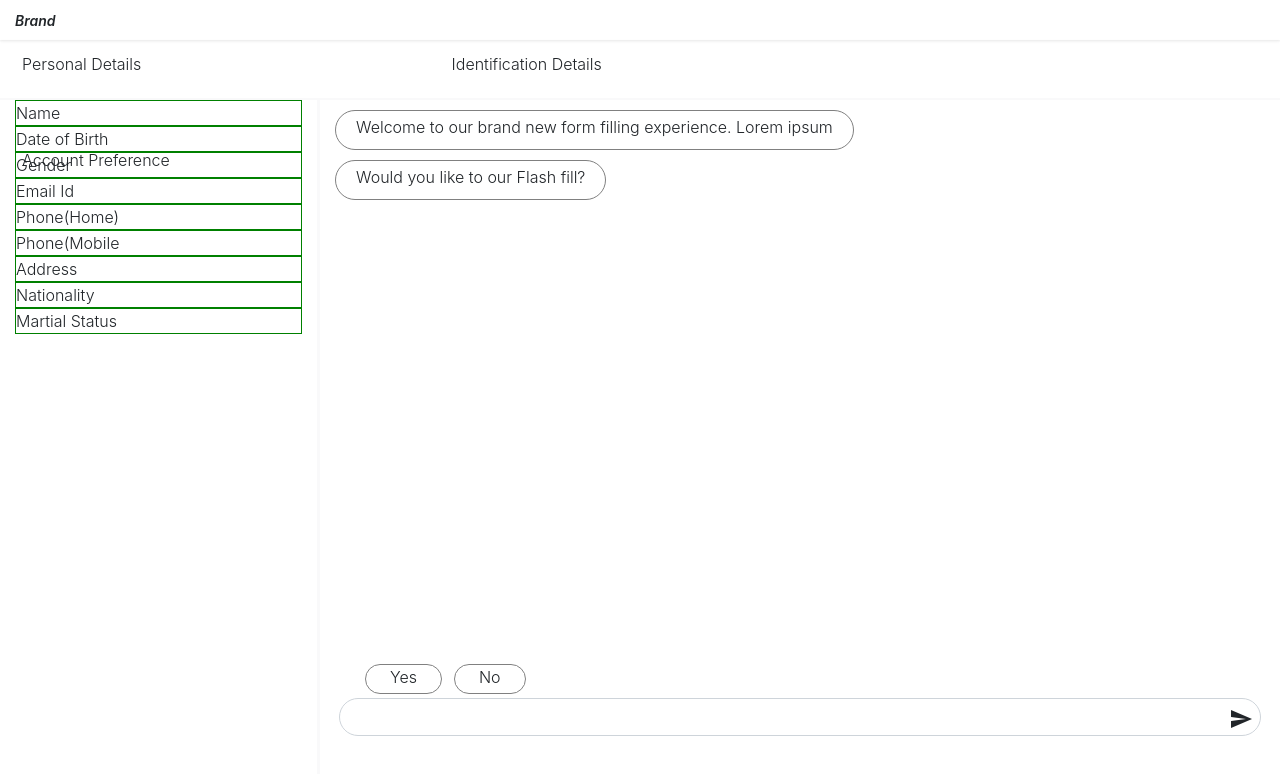
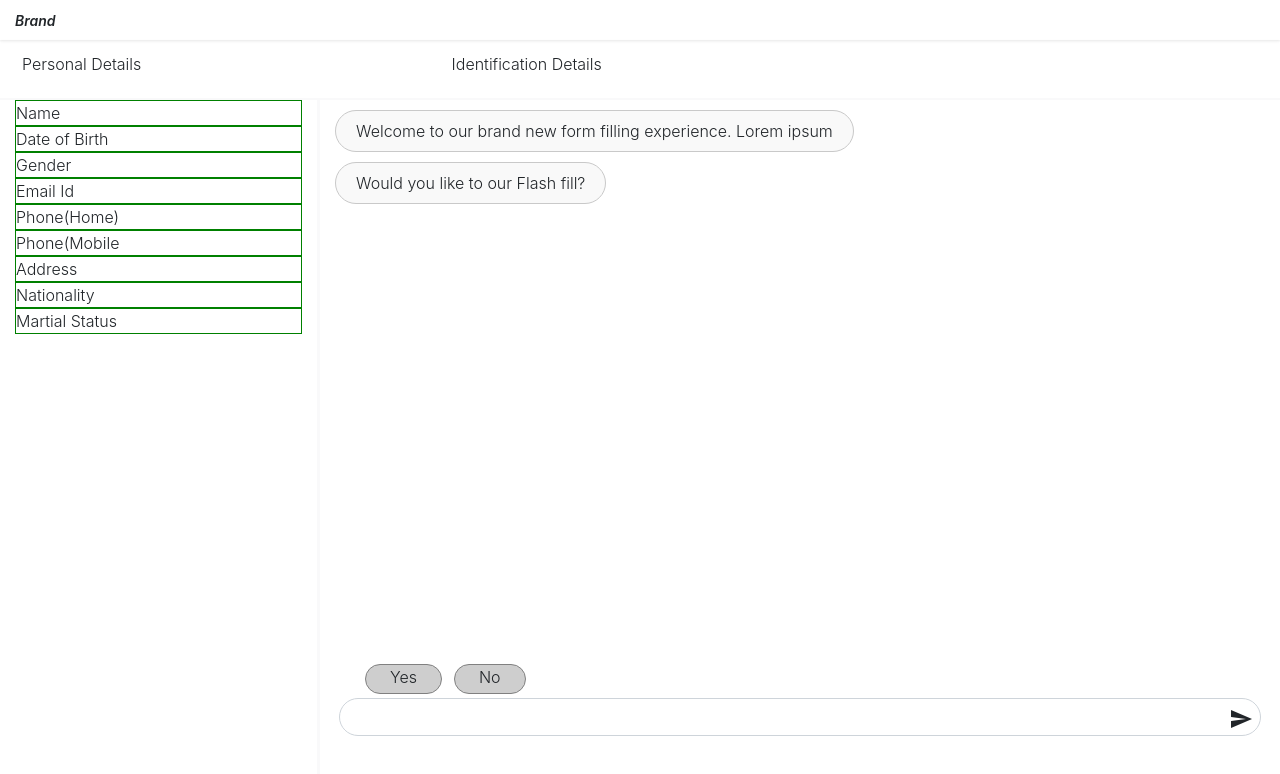
Before and after one commit to kamalbabu/new-form-layout, a React (Create React App) app: page / in a window 1280 px wide. Shown: the top 774 px of the page. Built offline with nearby package versions, Linux system fonts and the light colour scheme.

Commit message:
Updates to brain

```diff
--- a/src/components/omni-input/OmniInput.css
+++ b/src/components/omni-input/OmniInput.css
@@ -51,6 +51,7 @@
     margin-top:4px;
     margin-bottom:4px;
     cursor: pointer;
+    background-color: #cecece;
 }
 
 .option-item:hover{
--- a/src/components/upload/Upload.css
+++ b/src/components/upload/Upload.css
@@ -1,3 +1,18 @@
 .imagePreview img{
     height: 100px;
 }
+
+.invisible{
+    display:none;
+}
+
+.icon-upload{
+    position: absolute;
+    right: 40%;
+    top:40%;
+}
+
+.icon-upload:hover{
+    color: grey;
+    cursor:pointer;
+}
--- a/src/components/upload/UploadFile.js
+++ b/src/components/upload/UploadFile.js
@@ -1,5 +1,6 @@
-import React, { Component } from 'react';
+import React, { Component,Fragment } from 'react';
 import * as Constant from "../../common/constants";
+import {MDBIcon} from 'mdbreact';
 import './Upload.css';
 
 class UploadFile extends Component {
@@ -9,7 +10,13 @@ class UploadFile extends Component {
             status: 'INITIAL',
             file:null
         }
+        this.triggerUpload=this.triggerUpload.bind(this);
     }
+
+    triggerUpload(){
+        this.inputElement.click();
+    }
+
     handleImageChange(e){
         e.preventDefault();
 
@@ -38,14 +45,19 @@ class UploadFile extends Component {
 
     render() {
         return (
-            <div>
+            <Fragment>
                 <div className="imgPreview">
                     {this.imagePreview}
                 </div>
-                <input className="fileInput"
+                <input className="fileInput invisible"
                        type="file"
+                       ref={input => this.inputElement = input}
                        onChange={(e)=>this.handleImageChange(e)} />
-            </div>
+                <MDBIcon icon="cloud-upload-alt"
+                         size="5x"
+                         className="icon-upload"
+                         onClick={this.triggerUpload}/>
+            </Fragment>
         );
     }
 }
--- a/src/mocks/conversationTree.js
+++ b/src/mocks/conversationTree.js
@@ -64,6 +64,12 @@ let conversation=[
         type:'INFO',
         text:'We have successsully captured some data',
         option:''
+    },
+    {
+        id:'007',
+        type:'CHOICE',
+        text:'Shall we proceed to next section?',
+        option:'YES_OR_NO'
     }
 ];
 
--- a/src/mocks/form.js
+++ b/src/mocks/form.js
@@ -148,27 +148,31 @@ let aadharData =[
     },
     {
         id:'EMAIL',
-        value:'324323423'
+        value:'john@smith.com'
+    },
+    {
+        id:'ADDRESS',
+        value:'445 Mount Eden Road, Mount Eden, Auckland'
     },
     {
         id:'PHONE_HOME',
-        value:'324323423'
+        value:'485-123-12353'
     },
     {
         id:'PHONE_MOBILE',
-        value:'324323423'
+        value:'+919283837423'
     },
     {
         id:'NATIONALITY',
-        value:'324323423'
+        value:'Indian'
     },
     {
         id:'MARTIAL_STATUS',
-        value:'324323423'
+        value:'Single'
     },
     {
         id:'AADHAR',
-        value:'324323423'
+        value:'9874 8574 38234'
     }
 ]
 
--- a/src/mocks/optionMock.js
+++ b/src/mocks/optionMock.js
@@ -58,7 +58,7 @@ const options = [
             }
         ]
 
-    },
+    }
 
 ]
 
--- a/src/pages/form/Form.css
+++ b/src/pages/form/Form.css
@@ -79,12 +79,14 @@
  }
 
  .form-sections-container{
-     height:60px;
-     margin:0;
-     background: #fff;
-     box-shadow: 0 2px 3px rgba(0,0,0,0.03), 0 1px 2px rgba(0,0,0,0.06) !important;
-    border-bottom:2px solid #f9f9fa;
-    }
+    height: 60px;
+    overflow: hidden;
+    width: 100%;
+    margin: 0;
+    background: #fff;
+    box-shadow: 0 2px 3px rgba(0,0,0,0.03), 0 1px 2px rgba(0,0,0,0.06) !important;
+    border-bottom: 2px solid #f9f9fa;
+}
 
  .form-conversation-container{
      height:calc(100vh - 100px);
@@ -100,15 +102,17 @@
  .conversation-msg{
     min-width: 20px;
     width: fit-content;
-    border:1px solid grey;
+    border: 1px solid #c9c9c9;
     border-radius: 40px;
+    /* width: 94%; */
     min-height: 40px;
-    padding-top:4px;
-    padding-left:20px;
+    padding-top: 8px;
+    padding-left: 20px;
     padding-right: 20px;
-    padding-bottom:4px;
-    margin-top:10px;
+    padding-bottom: 8px;
+    margin-top: 10px;
     margin-bottom: 10px;
+    background-color: #f7f7f7ab;
 }
 
 
@@ -120,16 +124,17 @@
     .conversation-msg{
         min-width: 20px;
         width: fit-content;
-        border:1px solid grey;
+        border:1px solid c9c9c9;
         border-radius: 40px;
         /* width: 94%; */
         min-height: 40px;
-        padding-top:4px;
-        padding-left:20px;
+        padding-top: 8px;
+        padding-left: 20px;
         padding-right: 20px;
-        padding-bottom:4px;
-        margin-top:10px;
+        padding-bottom: 8px;
+        margin-top: 10px;
         margin-bottom: 10px;
+        background-color: #f7f7f7ab;
     }
 
     .conversation-item-area{
@@ -167,6 +172,7 @@
 
 .form-section-container{
     width: 100%;
+    height: inherit;
 }
 
 .form-section-item{
@@ -181,7 +187,8 @@
     width: 32%;
 }
 
-.align-right{
+.user-message{
+    background-color: #e8f0ff;
     margin-left: auto;
 }
 
--- a/src/pages/form/Form.js
+++ b/src/pages/form/Form.js
@@ -21,15 +21,21 @@ class Form extends Component {
       processedForm: {},
       currentOption: {},
       currentInputExpects: Constant.CONVERSATION_TYPE.OPTION,
-      modal: false
+      modal: false,
+      aadharData:formInfo.aadharData
     };
+    //this.aadharData =formInfo.aadharData;
     this.conversationDomElm = [];
+
+    this.prefillData = this.prefillData.bind(this);
+    this.updateCategoryPercentage = this.updateCategoryPercentage.bind(this);
   }
 
   componentWillMount() {
     this.setState({
       formcategory: formInfo.formCategory,
-      liveForm: formInfo.formDetails
+      liveForm: formInfo.formDetails,
+      aadharData:formInfo.flashFillPersonal
     });
   }
   componentDidMount() {
@@ -86,12 +92,40 @@ class Form extends Component {
   initBotConversation() {
     this.triggerConversation();
   }
+  updateCategoryPercentage(){
+      for(let index=0;index<this.state.formcategory.length;index++){
+        let currentCategoryId = this.state.formcategory[index].id;
+
+        let formItem = this.state.liveForm.find(x=>x.cat===currentCategoryId);
+        console.log(formItem);
+      }
+  }
+  prefillData(){
+    let currentFormData = this.state.liveForm;
+
+    for(let index=0;index<this.state.aadharData.length;index++){
+        let item = this.state.aadharData[index];
+
+        for(let liveIndex=0;liveIndex<currentFormData.length;liveIndex++){
+            if(item.id===currentFormData[liveIndex].fieldId){
+                currentFormData[liveIndex].value=item.value;
+                break;
+            }
+        }
+    }
+    this.updateCategoryPercentage()
+    this.setState({
+        liveForm:currentFormData
+    });
+    this.forceUpdate();
+  }
 
   triggerConversation = async () => {
+      console.log(this.state.lastConversationIndex)
     let conversationObject = this.state.conversationTree[
       this.state.lastConversationIndex
     ];
-   console.log(conversationObject);
+
     try {
       if (conversationObject !== undefined) {
         while (conversationObject.type !== "CHOICE") {
@@ -107,9 +141,13 @@ class Form extends Component {
           await this.setState({
             lastConversationIndex: nextConversationId
           });
+          if(conversationObject.type==='INFO_PROCESS_FLASH_FILL'){
+              await this.prefillData()
+          }
           conversationObject = this.state.conversationTree[nextConversationId];
           await new Promise(r => setTimeout(r, 1000));
         }
+        //console.log(conversationObject);
         //Encountered a choice decision
         if (conversationObject.type === "CHOICE") {
           let conversationElm = (
@@ -137,11 +175,12 @@ class Form extends Component {
       }
     } catch (e) {
 
-        console.log("Something went wrong..")
+        console.log(e)
     }
   };
 
   handleUserResponse = async conversation => {
+
     this.setState({
       currentOption: {}
     });
@@ -149,7 +188,7 @@ class Form extends Component {
       <ConversationItem
         item={conversation}
         type={Constant.CONVERSATION_TYPE.TEXT}
-        key={conversation.data.text}
+        key={conversation.data.timestamp}
       />
     );
     this.registerUserConversationElm(conversationElm);
@@ -242,7 +281,7 @@ function ConversationItemImagePreview(props) {
   return (
     <div className="conversation-item-container">
       <div className="conversation-avatar" />
-      <div className="conversation-msg align-right imagePreview">
+      <div className="conversation-msg user-message imagePreview">
         <img src={props.item.data.text} alt="" />
       </div>
     </div>
@@ -253,7 +292,7 @@ function ConversationItem(props) {
   return (
     <div className="conversation-item-container">
       <div className="conversation-avatar" />
-      <div className="conversation-msg align-right">{props.item.data.text}</div>
+      <div className="conversation-msg user-message">{props.item.data.text}</div>
     </div>
   );
 }
```
